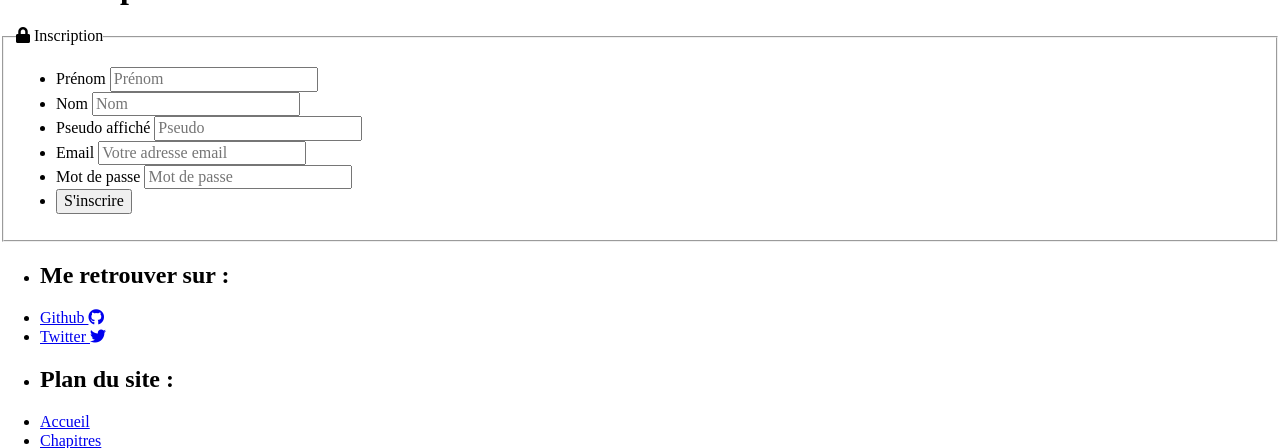
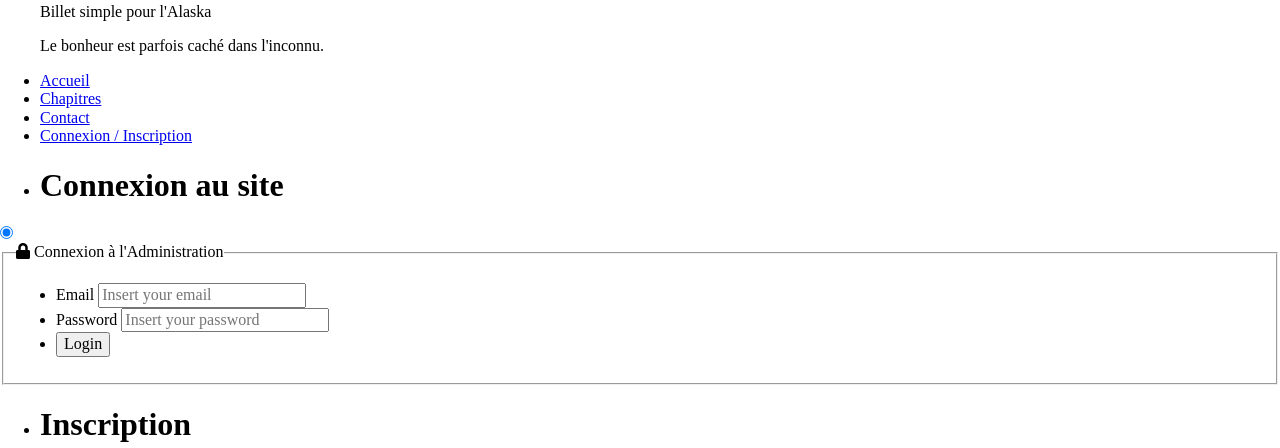
Before and after one commit to Matthias-Geslin/Project_4_Blog, a PHP site: template src/View/connexion.twig in a window 1280 px wide. Shown: the part 381-829 px from the top of the page. Run offline with PHP 8.4, Linux system fonts and the light colour scheme; the template is opened without the code that fills it, so the values that code supplies are empty; style sheets or scripts are compiled from the project's sources; some libraries are stand-ins or nearby versions.

Commit message:
Reshape html elements and added content about the project

```diff
--- a/src/View/layout/template.twig
+++ b/src/View/layout/template.twig
@@ -38,6 +38,14 @@
 
 <body>
 
+<header>
+  <h1>Blog de Jean Forteroche</h1>
+  <figure>
+    <img src="../public/img/roman.jpg" alt="Roman Billet simple pour l'Alaska">
+    <figcaption>Billet simple pour l'Alaska</figcaption>
+  </figure>
+  <blockquote>Le bonheur est parfois caché dans l'inconnu.</blockquote>
+</header>
 
 {{ include('layout/navbar.twig') }}
 
```
